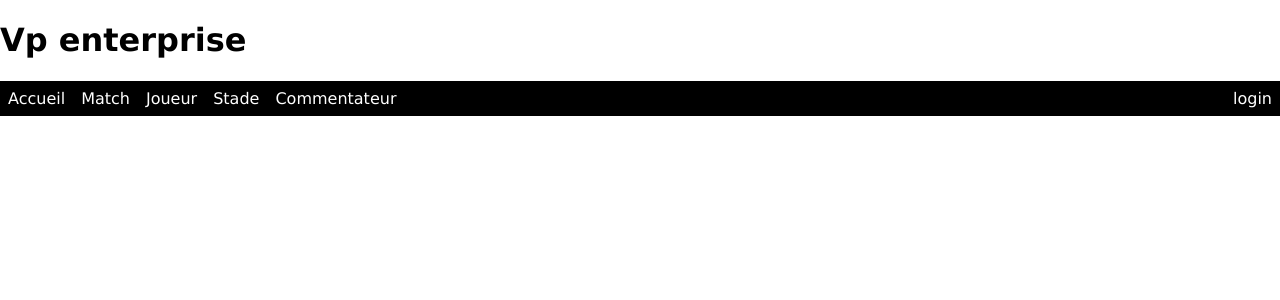
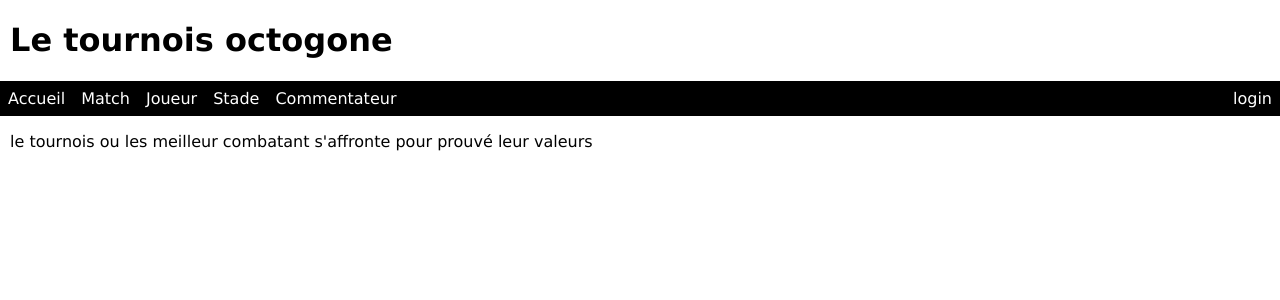
Before and after one commit to orkeilius/tournois, a PHP site: page /index.php in a window 1280 px wide. Shown: the top 300 px of the page. Run offline with PHP 8.4, Linux system fonts and the light colour scheme.

Commit message:
add name

```diff
--- a/index.php
+++ b/index.php
@@ -9,4 +9,5 @@ include('module/dbTools.php');
 </head>
 <body>
     <?php include("module/header.php"); ?>
+    <p style="padding-left: 10px">le tournois ou les meilleur combatant s'affronte pour prouvé leur valeurs</p>
 </body>
--- a/module/header.php
+++ b/module/header.php
@@ -1,6 +1,6 @@
 <?php ?>
 <header>
-    <h1>Vp enterprise</h1>
+    <h1 style="padding-left: 10px"> Le tournois octogone</h1>
     <nav>
         <a class="navItem" href="/">Accueil</a>
         <a class="navItem" href="match.php">Match</a>
```
Also changed, not shown: style/main.css (line endings or trailing spaces).
